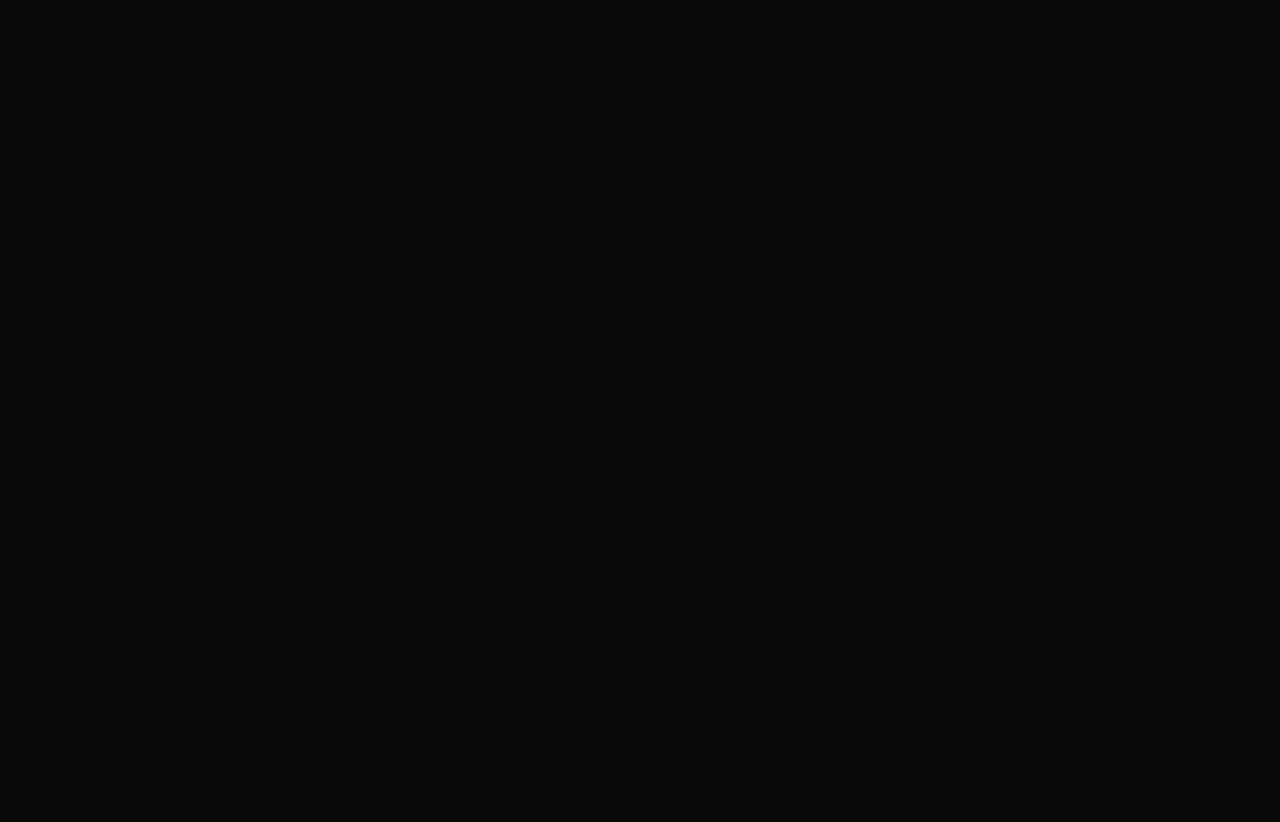
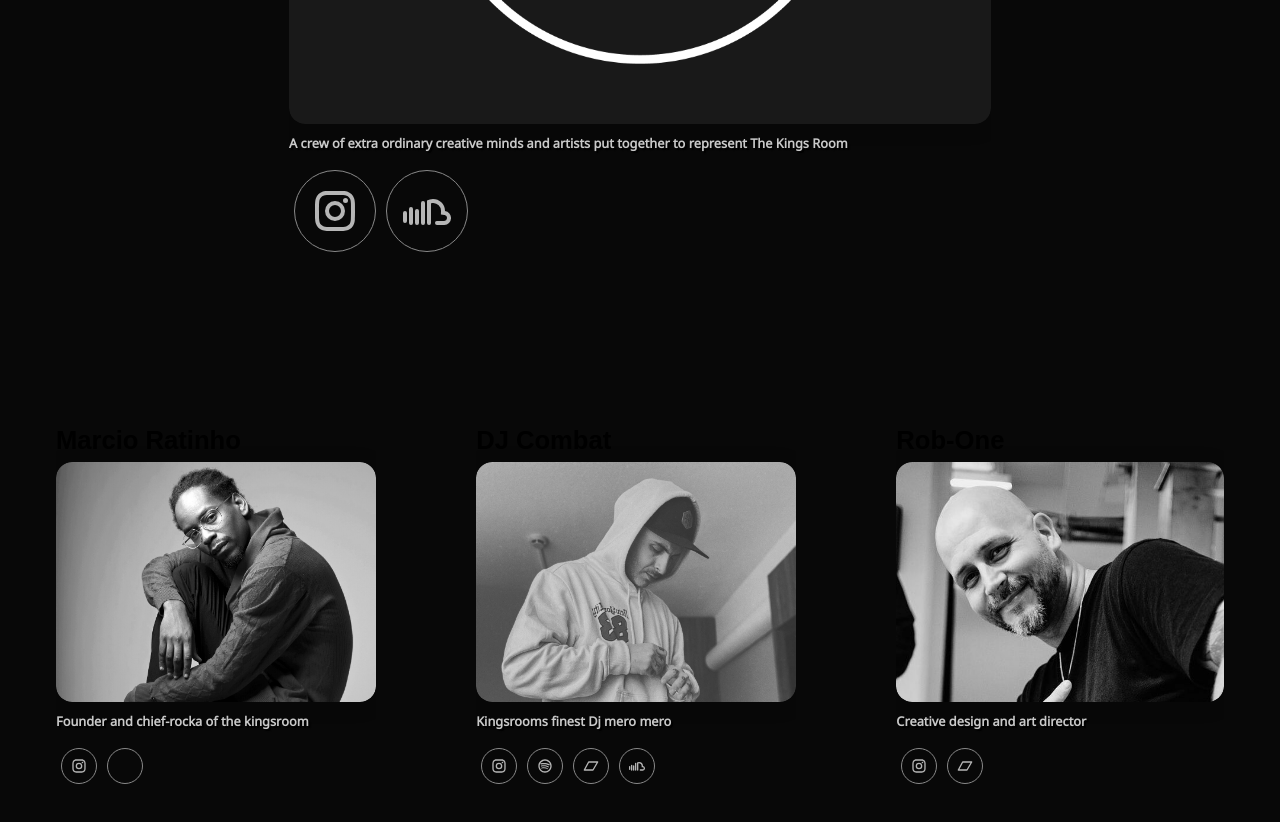
Before and after one commit to robonexx/thekingsroom, a React (Vite) app: page /about in a window 1280 px wide. Shown: the part 700-1522 px from the top of the page. Before the commit the page ends 800 px from the top, so only its background shows below. Built offline with nearby package versions, Linux system fonts and the light colour scheme.

Commit message:
about page

```diff
--- a/src/components/ImageReveal/ImageReveal.module.scss
+++ b/src/components/ImageReveal/ImageReveal.module.scss
@@ -8,6 +8,7 @@
   overflow: hidden;
 
   h2 {
+    margin: 0.5rem 0;
     position: relative;
     font-family: Arial, Helvetica, sans-serif;
     font-size: clamp(1.5rem, 2vw, 2rem);
@@ -17,17 +18,13 @@
   .container {
     position: relative;
     width: 100%;
-    height: 33vh;
+    height: 100%;
     display: flex;
     align-items: center;
     border-radius: 16px;
     overflow: hidden;
+    filter: drop-shadow(0 0.2rem 0.55rem rgba(0, 0, 0, 0.2));
     /* visibility: hidden; */
-
-    @media (min-width: 980px) {
-      width: 100%;
-      height: 40vh;
-    }
 
     .overlay {
       position: absolute;
@@ -47,6 +44,7 @@
     height: 100%;
     border-radius: 16px;
 
+
     img {
       object-fit: cover;
       object-position: center top;
@@ -54,11 +52,13 @@
       height: 100%;
       z-index: 1;
       border-radius: 16px;
-      filter: drop-shadow(0 0.2rem 0.25rem rgba(0, 0, 0, 0.2));
+      -webkit-filter: grayscale(100%);
+      filter: grayscale(100%);
     }
   }
 
   > p {
+    margin: 0.5rem 0;
     width: 100%;
     white-space: nowrap;
     text-shadow: 2px 2px 1px rgb(0, 0, 0);
--- a/src/pages/About/About.module.scss
+++ b/src/pages/About/About.module.scss
@@ -5,26 +5,98 @@
     background-color: transparent;
 
     h1 {
-        margin: 1rem 0;
+        margin: 5rem 0;
         font-weight: $font-bold;
         font-family: $font-alt;
+    }
+
+    .tkr {
+        margin: 5rem 0;
+        width: 100%;
+        display: grid;
+        place-content: center;
+        height: 100vh;
+
+        > img {
+            object-position: center center;
+            height: 100%;
+            width: 100%;
+        }
+
+        > .socials {
+            margin: 0.5rem 0;
+                display: flex;
+              a {
+                list-style: none;
+                margin: 0 5px;
+                height:82px;
+                width: 82px;
+                color: #b6b6b6;
+                border: 1px solid #888;
+                border-radius: 50%;
+                display: flex;
+                justify-content: center;
+                align-items: center;
+                font-size: 3rem;
+                transition: all ease 0.3s;
+
+                &:hover {
+                    color: #ffffff;
+                    background: rgb(182, 107, 58);
+                    cursor: pointer;
+                  }
+              }
+        }
     }
 
     .crew {
         margin: 0 auto;
         width: 100%;
-        padding: 2rem 1rem;
+        height: 100%;
+        min-height: fit-content;
+        padding: 5rem 1rem;
         height: fit-content;
         display: flex;
         align-items: center;
         flex-direction: column;
         justify-content: space-between;
         gap: 20px;
-        background-color: rgb(182, 107, 58);
+       /*  background-color: rgb(182, 107, 58); */
+        border-radius: 16px;
 
         @media (min-width: 768px) {
             flex-direction: row;
 
         }
+
+        .crew-member {
+            height: 40vh;
+        }
+
+        .socials {
+                margin: 0.5rem 0;
+                display: flex;
+              a {
+                list-style: none;
+                margin: 0 5px;
+                height: 36px;
+                width: 36px;
+                color: #b6b6b6;
+                border: 1px solid #888;
+                border-radius: 50%;
+                display: flex;
+                justify-content: center;
+                align-items: center;
+                font-size: 1rem;
+                transition: all ease-in-out 0.4s;
+
+                &:hover {
+                    color: #ffffff;
+                    background: rgb(182, 107, 58);
+                    border: 1px solid #fff;
+                    cursor: pointer;
+                  }
+              }
+        }
     }
 }
--- a/src/pages/About/index.jsx
+++ b/src/pages/About/index.jsx
@@ -1,14 +1,42 @@
-import {Link} from 'react-router-dom'
+import { Link } from 'react-router-dom';
+import {
+  RiLinkedinBoxLine,
+  RiTwitterXLine,
+  RiInstagramLine,
+  RiSpotifyLine,
+  RiSoundcloudLine,
+  RiFacebookBoxLine,
+  RiTiktokFill,
+  RiWhatsappLine,
+} from 'react-icons/ri';
+import { TbBrandBandcamp } from 'react-icons/tb';
+
 import ImageReveal from '../../components/ImageReveal/ImageReveal';
 import styles from './About.module.scss';
 import IMG from '../../assets/images/marcio.jpg';
 import IMG2 from '../../assets/images/djcombat.jpg';
 import IMG3 from '../../assets/images/bob.jpg';
+import IMG4 from '../../assets/images/tkr-bg.png';
 
 const About = () => {
   return (
     <div className={styles.about}>
-      <h1>THE CREW!</h1>
+     {/*  <h1>THE CREW!</h1> */}
+      <div className={styles.tkr}>
+        <ImageReveal
+          title='THE KINGS ROOM'
+          sub='A crew of extra ordinary creative minds and artists put together to represent The Kings Room'
+          img={`${IMG4}`}
+        />
+        <ul className={styles.socials}>
+          <Link href=' https://www.instagram.com/thekingsroom1/'>
+            <RiInstagramLine />
+          </Link>
+          <Link href='https://soundcloud.com/thekingsroom1/the-kings-room-show-2021-episode-2?ref=clipboard&p=a&c=0&utm_source=clipboard&utm_medium=text&utm_campaign=social_sharing'>
+            <RiSoundcloudLine />
+          </Link>
+        </ul>
+      </div>
       <div className={styles.crew}>
         <div className={styles['crew-member']}>
           <ImageReveal
@@ -16,9 +44,12 @@ const About = () => {
             sub='Founder and chief-rocka of the kingsroom'
             img={`${IMG}`}
           />
-          <div className={styles.socials}>
+          <ul className={styles.socials}>
+            <Link href='https://www.instagram.com/marcio_ratinho/'>
+              <RiInstagramLine />
+            </Link>
             <Link href=''></Link>
-          </div>
+          </ul>
         </div>
         <div className={styles['crew-member']}>
           <ImageReveal
@@ -26,7 +57,20 @@ const About = () => {
             sub='Kingsrooms finest Dj mero mero'
             img={`${IMG2}`}
           />
-
+          <ul className={styles.socials}>
+            <Link href='https://www.instagram.com/djcombat/'>
+              <RiInstagramLine />
+            </Link>
+            <Link href='https://open.spotify.com/artist/2jqZwHsTQifJuEhBAMbwhZ?si=SLuPfogbSXidnmEcl0KNWw&nd=1&dlsi=bd2a68f703eb4dfc'>
+              <RiSpotifyLine />
+            </Link>
+            <Link href='https://djcombat8.bandcamp.com/album/sounds-of-2023'>
+              <TbBrandBandcamp />
+            </Link>
+            <Link href='https://soundcloud.com/djcombat'>
+              <RiSoundcloudLine />
+            </Link>
+          </ul>
         </div>
         <div className={styles['crew-member']}>
           <ImageReveal
@@ -34,9 +78,15 @@ const About = () => {
             sub='Creative design and art director'
             img={`${IMG3}`}
           />
-
+          <ul className={styles.socials}>
+            <Link href='https://www.instagram.com/r.o.b_o.n.e/'>
+              <RiInstagramLine />
+            </Link>
+            <Link href=''>
+              <TbBrandBandcamp />
+            </Link>
+          </ul>
         </div>
-
       </div>
     </div>
   );
```
Lines whose indentation alone changed are shown as unchanged.
